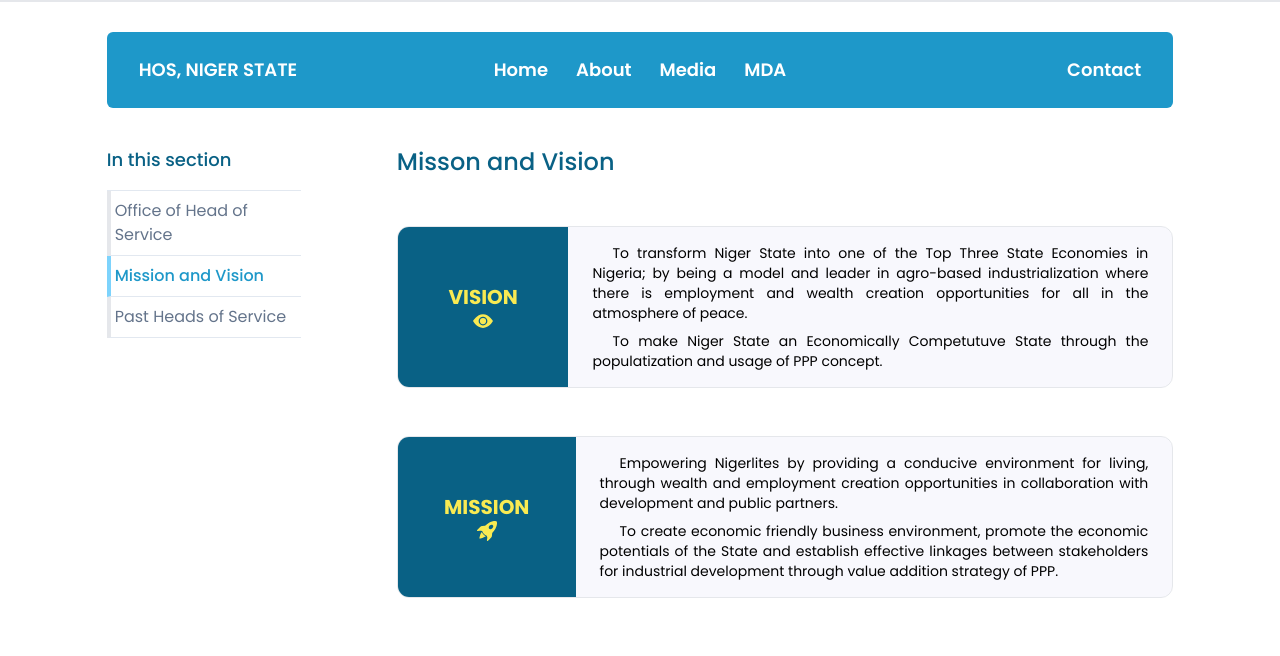
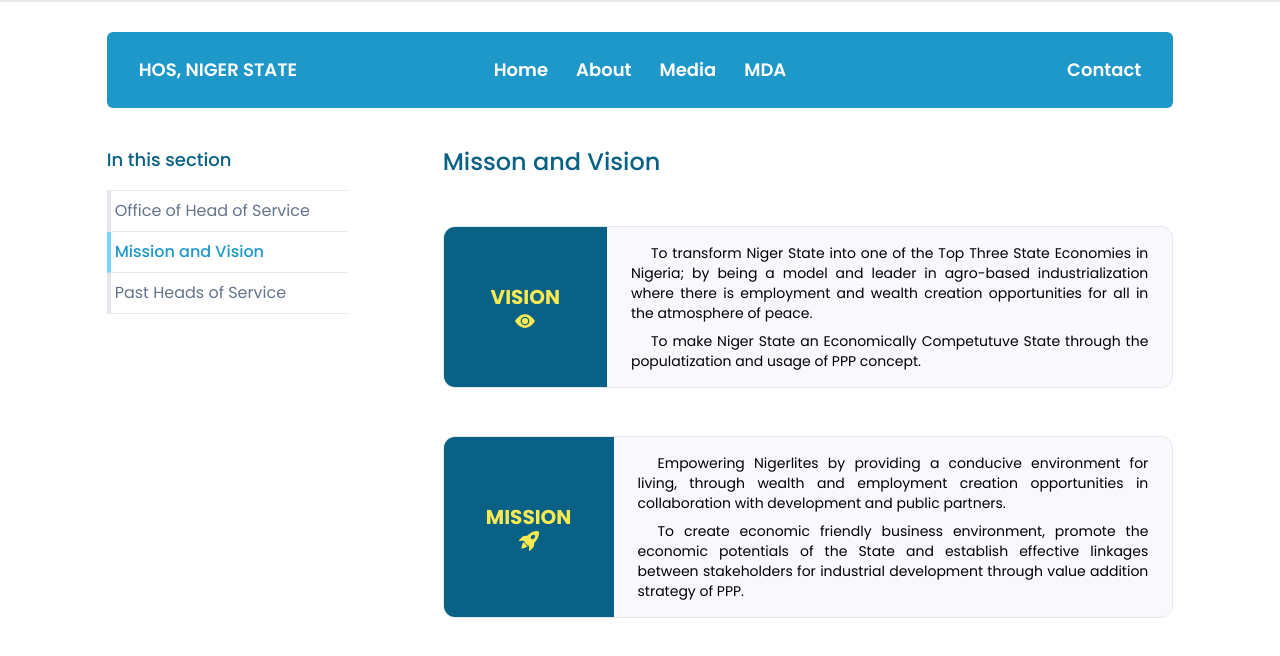
Before and after one commit to 3Deez/hos, a Next.js app: page /about/mission-and-vision in a window 1280 px wide. Shown: the top 656 px of the page. Built offline with nearby package versions, Linux system fonts and the light colour scheme.

Commit message:
update: minor refactor

```diff
--- a/src/app/about/mission-and-vision/page.tsx
+++ b/src/app/about/mission-and-vision/page.tsx
@@ -10,8 +10,8 @@ const icons = {
 }
 
 const MAndVCard: FC<MAndVCardProps> = ({ iconName, title, writeUp1, writeUp2 }) => (
-  <div className='my-12 flex overflow-hidden rounded-xl border'>
-    <div className='flex w-96 flex-col items-center justify-center bg-secondary px-8 text-xl font-bold text-yellow'>
+  <div className='my-12 flex flex-col overflow-hidden rounded-xl border sm:flex-row'>
+    <div className='flex w-full flex-col items-center justify-center bg-secondary py-12 text-xl font-bold text-yellow sm:w-96 sm:px-8'>
       <div>{title.toUpperCase()}</div>
       <div>{icons[iconName]}</div>
     </div>
--- a/src/components/screens/About/AboutLayout.tsx
+++ b/src/components/screens/About/AboutLayout.tsx
@@ -4,8 +4,8 @@ import { FC, ReactNode } from 'react'
 
 const AboutLayout: FC<{ activeIndex: number; children: ReactNode }> = ({ activeIndex, children }) => {
   return (
-    <div className='mx-auto mb-20 flex h-full w-10/12 flex-col gap-x-8 gap-y-12 pt-36 md:flex-row lg:gap-x-24'>
-      <div className='w-full md:w-7/12 lg:w-4/12 xl:w-3/12'>
+    <div className='mx-auto mb-20 flex h-full w-10/12 flex-col gap-x-8 gap-y-12 pt-36 lg:flex-row lg:gap-x-24'>
+      <div className='w-full min-w-[15rem] lg:w-4/12 xl:w-3/12'>
         <Sidebar activeIndex={activeIndex} title='In this section' items={ABOUT_LINKS} />
       </div>
       <div className='w-full'>{children}</div>
```
